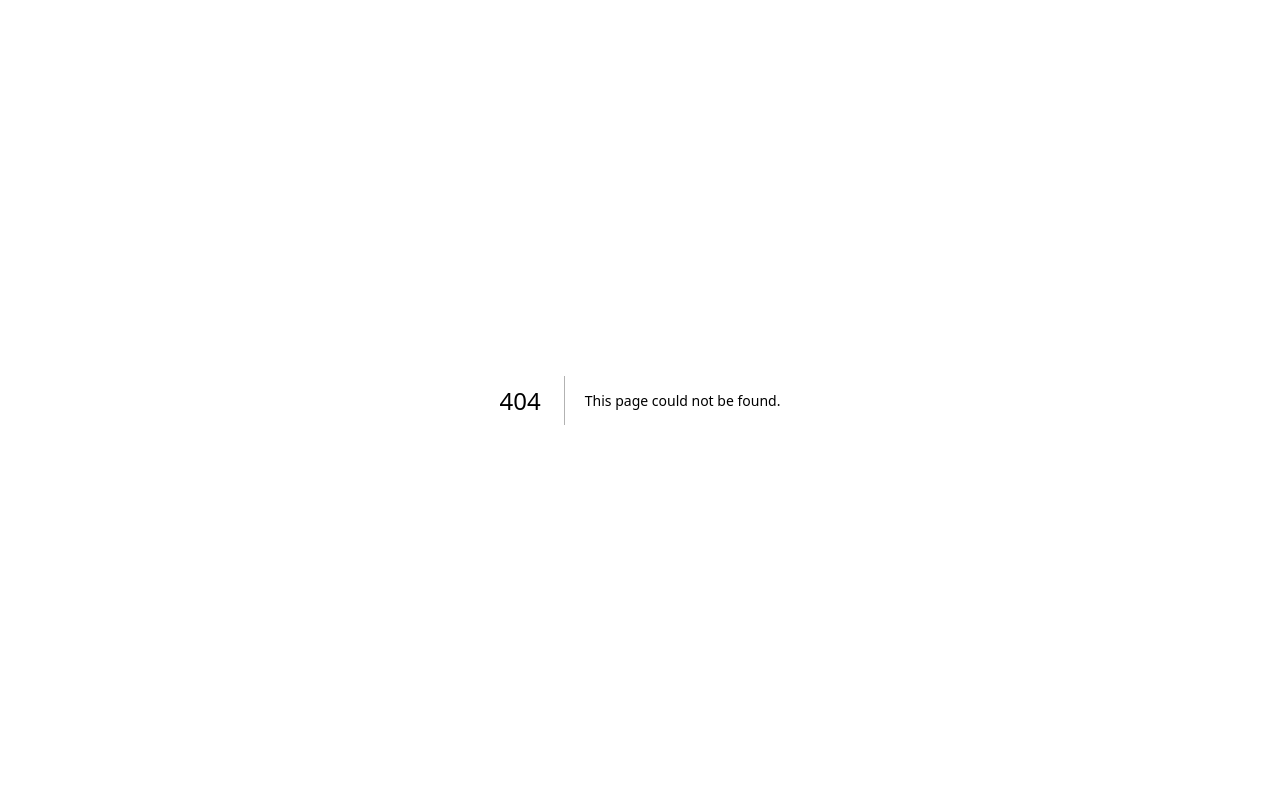
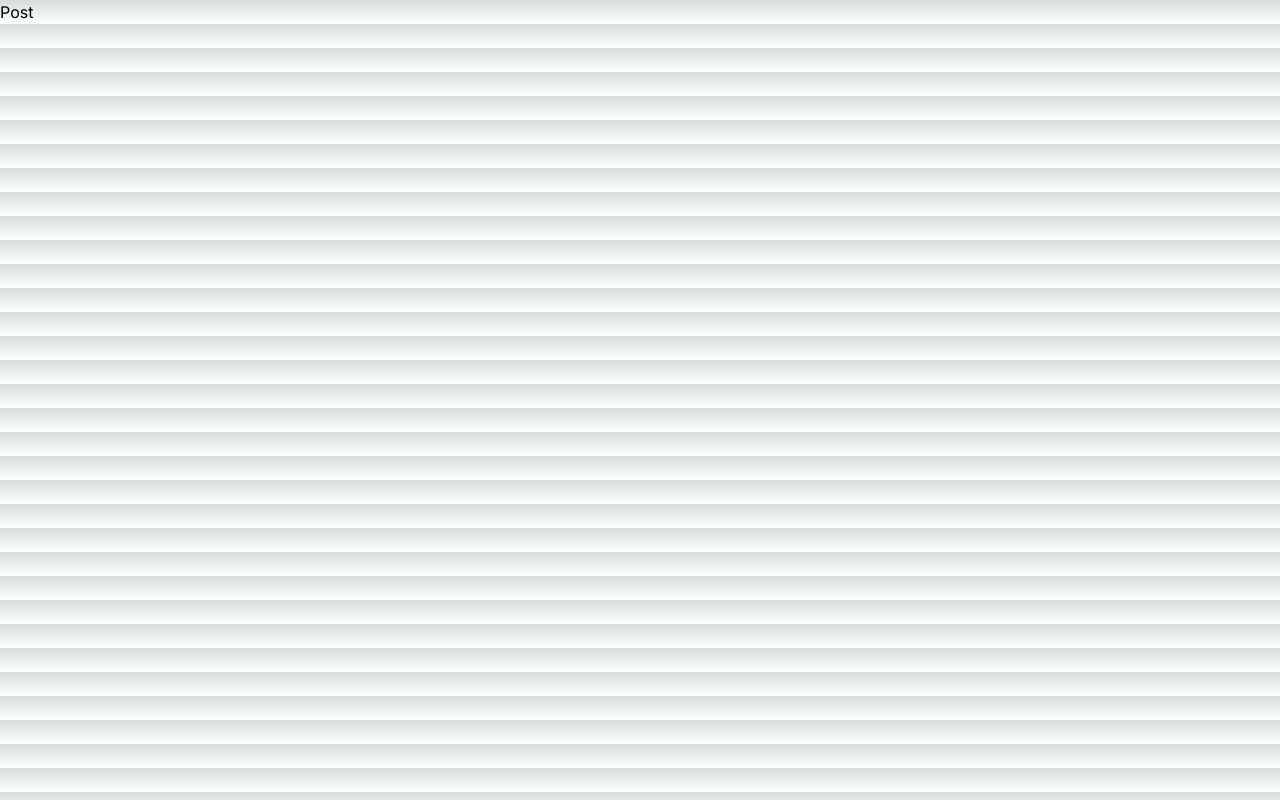
Before and after one commit to emrecoban/company, a Next.js app: page /blog/1 in a window 1280 px wide. Before the commit this address had no page. Built offline with nearby package versions, Linux system fonts and the light colour scheme.

Commit message:
Added new slug to Blog

```diff
--- /dev/null
+++ b/src/app/blog/[id]/page.jsx
@@ -0,0 +1,9 @@
+import React from 'react'
+
+const Post = () => {
+    return (
+        <div>Post</div>
+    )
+}
+
+export default Post
```
